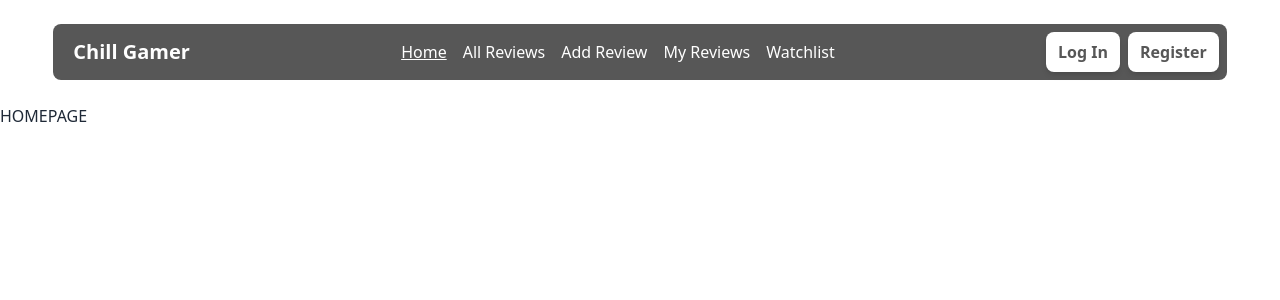
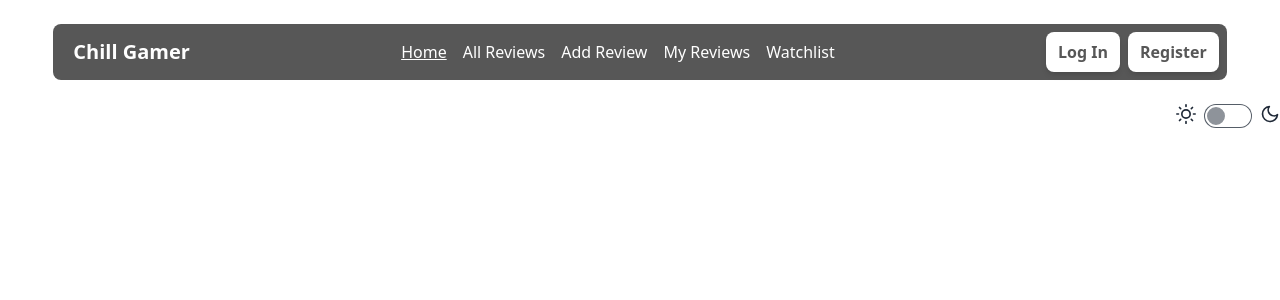
Before and after one commit to Abrar9410/ChillGamer, a React (Vite) app: page / in a window 1280 px wide. Shown: the top 300 px of the page. Built offline with nearby package versions, Linux system fonts and the light colour scheme; no server answers.

Commit message:
Theme-Toggle implemented

```diff
--- a/index.html
+++ b/index.html
@@ -1,5 +1,5 @@
 <!doctype html>
-<html lang="en">
+<html lang="en" data-theme="light">
   <head>
     <meta charset="UTF-8" />
     <link rel="icon" type="image/svg+xml" href="" />
--- /dev/null
+++ b/src/components/ToggleTheme.jsx
@@ -0,0 +1,39 @@
+
+
+const ToggleTheme = () => {
+    return (
+        <div className="flex justify-end">
+            <label className="flex cursor-pointer gap-2">
+                <svg
+                    xmlns="http://www.w3.org/2000/svg"
+                    width="20"
+                    height="20"
+                    viewBox="0 0 24 24"
+                    fill="none"
+                    stroke="currentColor"
+                    strokeWidth="2"
+                    strokeLinecap="round"
+                    strokeLinejoin="round">
+                    <circle cx="12" cy="12" r="5" />
+                    <path
+                        d="M12 1v2M12 21v2M4.2 4.2l1.4 1.4M18.4 18.4l1.4 1.4M1 12h2M21 12h2M4.2 19.8l1.4-1.4M18.4 5.6l1.4-1.4" />
+                </svg>
+                <input type="checkbox" value="dark" className="toggle theme-controller" />
+                <svg
+                    xmlns="http://www.w3.org/2000/svg"
+                    width="20"
+                    height="20"
+                    viewBox="0 0 24 24"
+                    fill="none"
+                    stroke="currentColor"
+                    strokeWidth="2"
+                    strokeLinecap="round"
+                    strokeLinejoin="round">
+                    <path d="M21 12.79A9 9 0 1 1 11.21 3 7 7 0 0 0 21 12.79z"></path>
+                </svg>
+            </label>
+        </div>
+    );
+};
+
+export default ToggleTheme;
--- a/src/pages/HomePage.jsx
+++ b/src/pages/HomePage.jsx
@@ -1,9 +1,10 @@
+import ToggleTheme from "../components/ToggleTheme";
 
 
 const HomePage = () => {
     return (
         <div>
-            HOMEPAGE
+            <ToggleTheme></ToggleTheme>
         </div>
     );
 };
```
